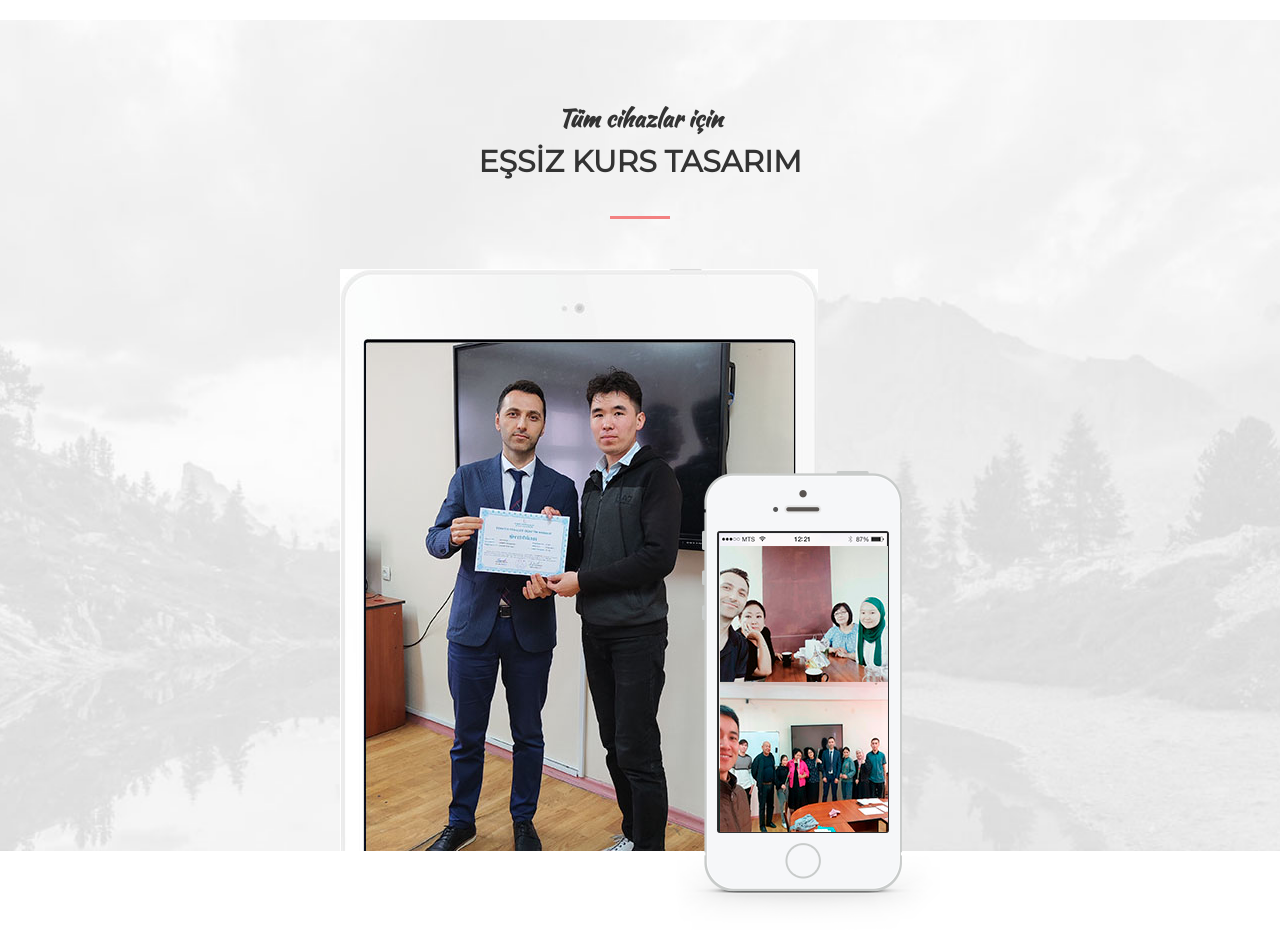
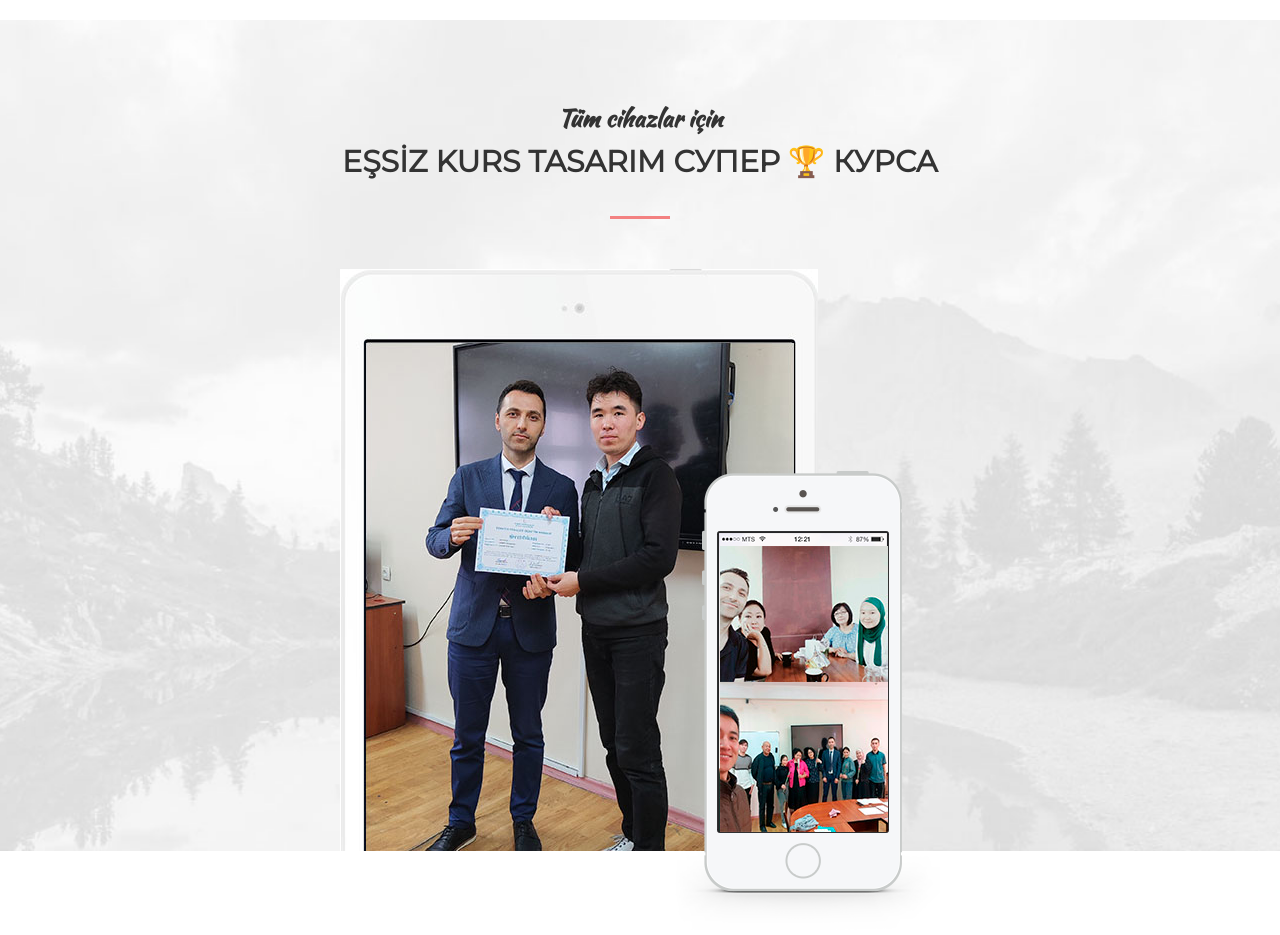
Before and after one commit to RossHuntersTEAM/TurkUs_Saifa_Sifir, a plain HTML site: page index.html in a window 1280 px wide. Shown: the part 2740-3675 px from the top of the page. Drawn offline with nearby package versions, Linux system fonts and the light colour scheme.

Commit message:
Update index.html

```diff
--- a/index.html
+++ b/index.html
@@ -207,7 +207,7 @@
             <div class="container">
                 <div class="section__header">
                     <h3 class="section__suptitle">Tüm cihazlar için</h3>
-                    <h2 class="section__title">EŞSİZ KURS TASARIM</h2>
+                    <h2 class="section__title">EŞSİZ KURS TASARIM Супер 🏆 курса </h2>
                 </div>
                 <div class="devices">
                     <img class="devices_item" src="./img/devices/ipad.jpg" alt="">
```
